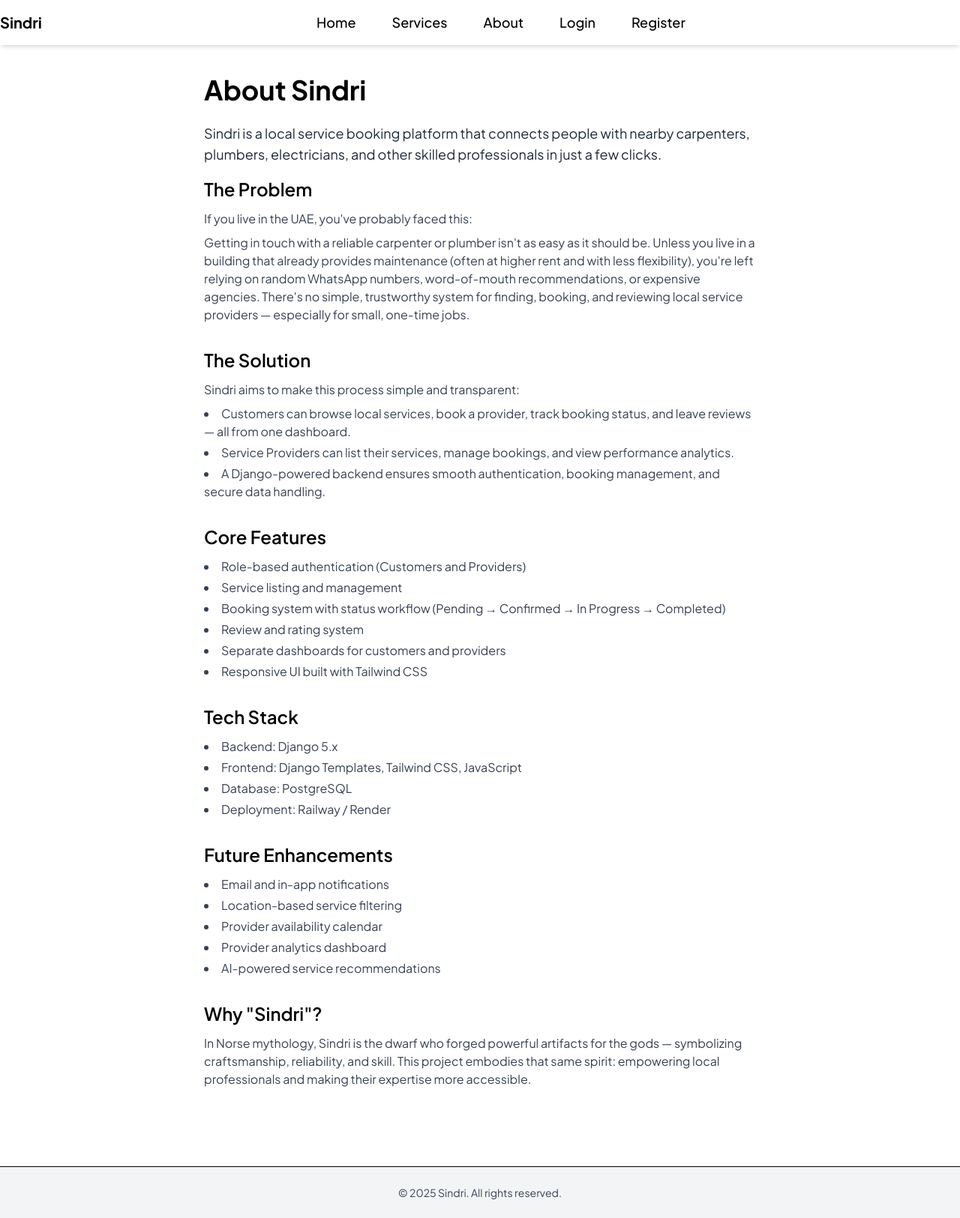
After one commit to 8bitjawad/sindri, a Django app: page /about/ in a window 1280 px wide. The commit adds this page. Shown: the whole page at 75% size. Run offline with Django 5.2, Linux system fonts and the light colour scheme; style sheets or scripts are compiled from the project's sources; some libraries are stand-ins or nearby versions.

```diff
--- a/sindri/templates/base.html
+++ b/sindri/templates/base.html
@@ -37,7 +37,7 @@
       <div class="hidden md:flex flex-grow justify-center space-x-12">
         <a href="{% url 'home' %}" class="text-lg font-medium hover:text-blue-600">Home</a>
         <a href="{% url 'service_list' %}" class="text-lg font-medium hover:text-blue-600">Services</a>
-        <a href="#" class="text-lg font-medium hover:text-blue-600">About</a>
+        <a href="{% url 'about' %}" class="text-lg font-medium hover:text-blue-600">About</a>
 
         {% if user.is_authenticated %}
           <a href="{% url 'dashboard' %}" class="text-lg font-medium hover:text-blue-600">Dashboard</a>
@@ -55,8 +55,8 @@
     <!-- Mobile Menu -->
     <div id="mobile-menu" class="hidden md:hidden bg-white shadow-md">
       <a href="{% url 'home' %}" class="block px-4 py-2 hover:bg-gray-100">Home</a>
-      <a href="#" class="block px-4 py-2 hover:bg-gray-100">Services</a>
-      <a href="#" class="block px-4 py-2 hover:bg-gray-100">About</a>
+      <a href="{% url 'service_list' %}" class="block px-4 py-2 hover:bg-gray-100">Services</a>
+      <a href="{% url 'about' %}" class="block px-4 py-2 hover:bg-gray-100">About</a>
 
       {% if user.is_authenticated %}
         <a href="{% url 'dashboard' %}" class="block px-4 py-2 hover:bg-gray-100">Dashboard</a>
--- /dev/null
+++ b/sindri/users/templates/users/about.html
@@ -0,0 +1,80 @@
+{% extends 'base.html' %}
+{% block title %}About | Sindri{% endblock %}
+
+{% block content %}
+<div class="max-w-3xl mx-auto px-4">
+  <h1 class="text-3xl md:text-4xl font-bold mb-6">About Sindri</h1>
+
+  <p class="text-lg text-gray-800 mb-4">
+    Sindri is a local service booking platform that connects people with nearby carpenters, plumbers, electricians,
+    and other skilled professionals in just a few clicks.
+  </p>
+
+  <section class="mb-8">
+    <h2 class="text-2xl font-semibold mb-3">The Problem</h2>
+    <p class="text-gray-700 mb-2">
+      If you live in the UAE, you&apos;ve probably faced this:
+    </p>
+    <p class="text-gray-700">
+      Getting in touch with a reliable carpenter or plumber isn&apos;t as easy as it should be. Unless you live in a
+      building that already provides maintenance (often at higher rent and with less flexibility), you&apos;re left relying
+      on random WhatsApp numbers, word-of-mouth recommendations, or expensive agencies. There&apos;s no simple, trustworthy
+      system for finding, booking, and reviewing local service providers — especially for small, one-time jobs.
+    </p>
+  </section>
+
+  <section class="mb-8">
+    <h2 class="text-2xl font-semibold mb-3">The Solution</h2>
+    <p class="text-gray-700 mb-2">
+      Sindri aims to make this process simple and transparent:
+    </p>
+    <ul class="list-disc list-inside space-y-1 text-gray-700">
+      <li>Customers can browse local services, book a provider, track booking status, and leave reviews — all from one dashboard.</li>
+      <li>Service Providers can list their services, manage bookings, and view performance analytics.</li>
+      <li>A Django-powered backend ensures smooth authentication, booking management, and secure data handling.</li>
+    </ul>
+  </section>
+
+  <section class="mb-8">
+    <h2 class="text-2xl font-semibold mb-3">Core Features</h2>
+    <ul class="list-disc list-inside space-y-1 text-gray-700">
+      <li>Role-based authentication (Customers and Providers)</li>
+      <li>Service listing and management</li>
+      <li>Booking system with status workflow (Pending → Confirmed → In Progress → Completed)</li>
+      <li>Review and rating system</li>
+      <li>Separate dashboards for customers and providers</li>
+      <li>Responsive UI built with Tailwind CSS</li>
+    </ul>
+  </section>
+
+  <section class="mb-8">
+    <h2 class="text-2xl font-semibold mb-3">Tech Stack</h2>
+    <ul class="list-disc list-inside space-y-1 text-gray-700">
+      <li>Backend: Django 5.x</li>
+      <li>Frontend: Django Templates, Tailwind CSS, JavaScript</li>
+      <li>Database: PostgreSQL</li>
+      <li>Deployment: Railway / Render</li>
+    </ul>
+  </section>
+
+  <section class="mb-8">
+    <h2 class="text-2xl font-semibold mb-3">Future Enhancements</h2>
+    <ul class="list-disc list-inside space-y-1 text-gray-700">
+      <li>Email and in-app notifications</li>
+      <li>Location-based service filtering</li>
+      <li>Provider availability calendar</li>
+      <li>Provider analytics dashboard</li>
+      <li>AI-powered service recommendations</li>
+    </ul>
+  </section>
+
+  <section class="mb-8">
+    <h2 class="text-2xl font-semibold mb-3">Why &quot;Sindri&quot;?</h2>
+    <p class="text-gray-700">
+      In Norse mythology, Sindri is the dwarf who forged powerful artifacts for the gods — symbolizing craftsmanship,
+      reliability, and skill. This project embodies that same spirit: empowering local professionals and making their
+      expertise more accessible.
+    </p>
+  </section>
+</div>
+{% endblock %}
--- a/sindri/users/urls.py
+++ b/sindri/users/urls.py
@@ -5,6 +5,7 @@ from django.contrib.auth.views import LoginView, LogoutView
 urlpatterns=[
     path('register/', views.register, name='register'),
     path('', views.home,name='home'),
+    path('about/', views.about, name='about'),
     path('login/', LoginView.as_view(template_name='users/login.html'), name='login'),
     path('logout/', LogoutView.as_view(next_page='home'), name='logout'),
     path('dashboard/', views.dashboard, name='dashboard'),
--- a/sindri/users/views.py
+++ b/sindri/users/views.py
@@ -36,3 +36,6 @@ def home(request):
 
 def test(request):
     return render(request,"users/test.html")
+
+def about(request):
+    return render(request, "users/about.html")
```
